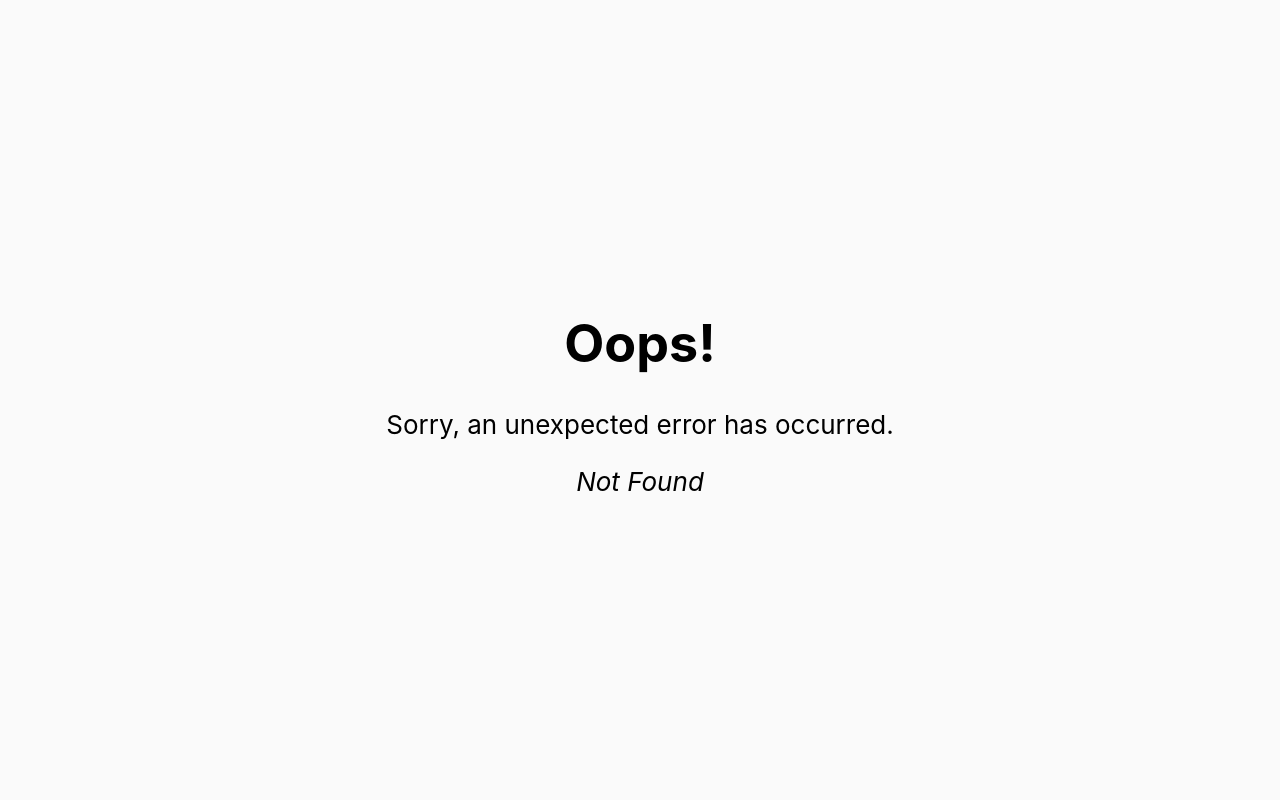
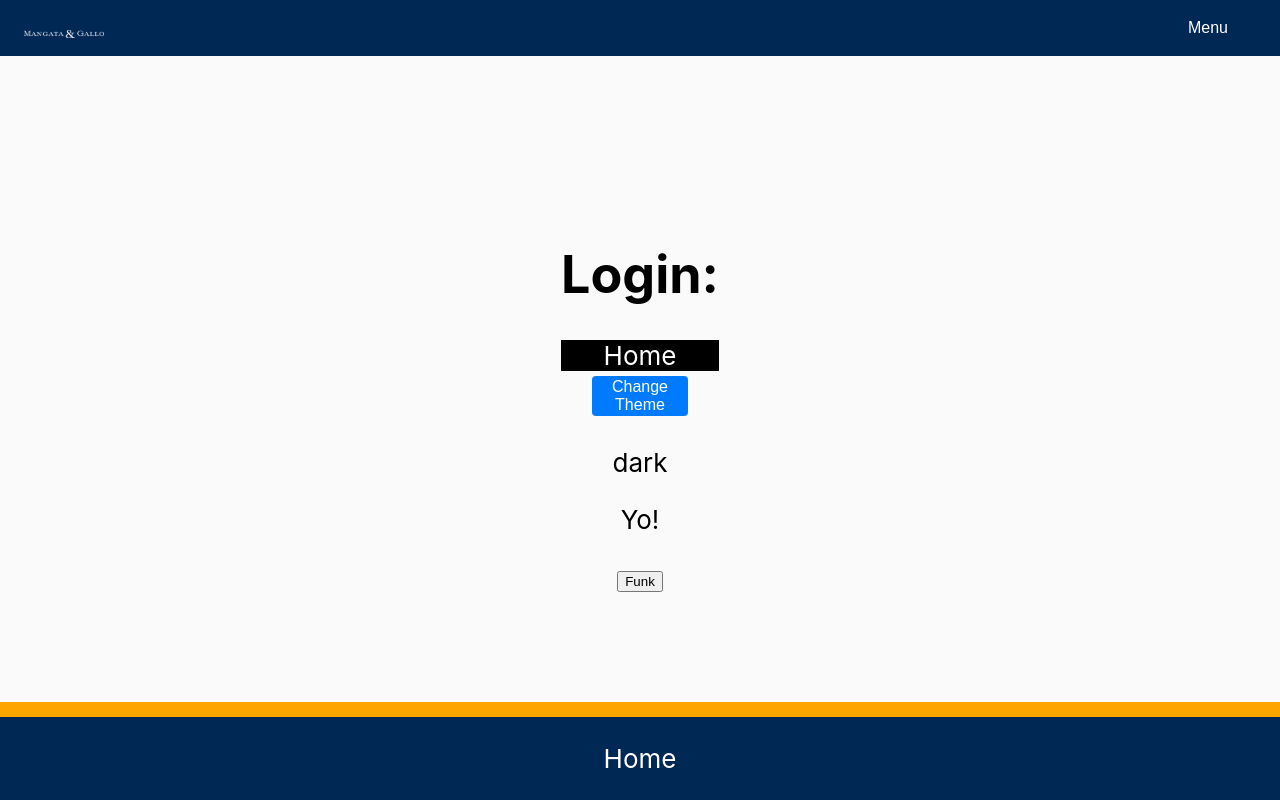
Before and after one commit to Thilanka0824/react-coding-challenge-counter-frontend, a React (Create React App) app: page /login-context-page in a window 1280 px wide. Before the commit this address had no page. Built offline with nearby package versions, Linux system fonts and the light colour scheme.

Commit message:
added useContext page that can toggle a theme

```diff
--- /dev/null
+++ b/src/components/ClassHome.css
@@ -0,0 +1,8 @@
+.dark {
+    color: white;
+    background-color: black;
+}
+.light {
+    color: black;
+    background-color: aliceblue;
+}
--- /dev/null
+++ b/src/components/ClassHome.js
@@ -0,0 +1,33 @@
+import React, { useContext } from "react";
+import { ThemeContext } from "../context/ThemeContext";
+import "../components/ClassHome.css";
+
+const ClassHome = () => {
+  const { theme, setTheme, words } = useContext(ThemeContext);
+  const funcAlert = () => alert(words)
+
+  // const toggleTheme = () => {
+  //   if(theme === 'dark') {
+  //     setTheme("light")
+  //   } else {
+  //     setTheme("dark")
+  //   }
+  // }
+
+const toggleTheme = () => {
+  setTheme(theme === 'dark' ? 'light' : 'dark')
+}
+  return (
+    <>
+      <div className={theme}>Home</div>
+      <button className="add-blank-button" onClick={toggleTheme}>
+        Change Theme
+      </button>
+      <p>{theme}</p>
+      <p>{words}</p>
+      <button onClick={() => funcAlert()}>Funk</button>
+    </>
+  );
+};
+
+export default ClassHome;
--- a/src/components/NavBar.js
+++ b/src/components/NavBar.js
@@ -24,6 +24,7 @@ const NavBar = () => {
           <Link to="react-reducer">Reducer Notes Page</Link>
           <Link to="myproductspage"> My Products Page</Link>
           <Link to="classproductspage"> Class Products Page</Link>
+          <Link to="login-context-page"> Login Context Page</Link>
 
         </div>
       )}
--- /dev/null
+++ b/src/context/ThemeContext.js
@@ -0,0 +1,3 @@
+import React, { createContext, useContext } from "react";
+
+export const ThemeContext = createContext(null);
--- a/src/pages/ClassProductsPage.js
+++ b/src/pages/ClassProductsPage.js
@@ -15,6 +15,7 @@ const fetchRandomUsers = async () => {
     );
     const data = await response.json();
     setRandomUsers(data.results);
+    console.log(randomUsers);
   } catch (error) {
     console.error("Error fetching random users:", error);
   }
@@ -114,7 +115,7 @@ const fetchRandomUsers = async () => {
           className="add-blank-button"
           onClick={() => {
             fetchRandomUsers();
-            console.log(randomUsers);
+
           }}
         >
           Fetch Users
--- /dev/null
+++ b/src/pages/LoginContextPage.js
@@ -0,0 +1,25 @@
+import React, { createContext, useContext, useState } from "react";
+import ClassHome from "../components/ClassHome";
+import { ThemeContext } from "../context/ThemeContext";
+import "../components/ClassHome.css"
+
+// const ThemeContext = createContext(null);
+
+const LoginContextPage = () => {
+    const [theme, setTheme] = useState('dark')
+    let words = 'Yo!'
+  return (
+    <div>
+      <ThemeContext.Provider value={{
+        theme,
+        setTheme,
+        words,
+      }}>
+        <h1>Login: </h1>
+        <ClassHome />
+      </ThemeContext.Provider>
+    </div>
+  );
+};
+
+export {LoginContextPage};
```
Also changed, not shown: src/App.js (+14 -9 lines).
